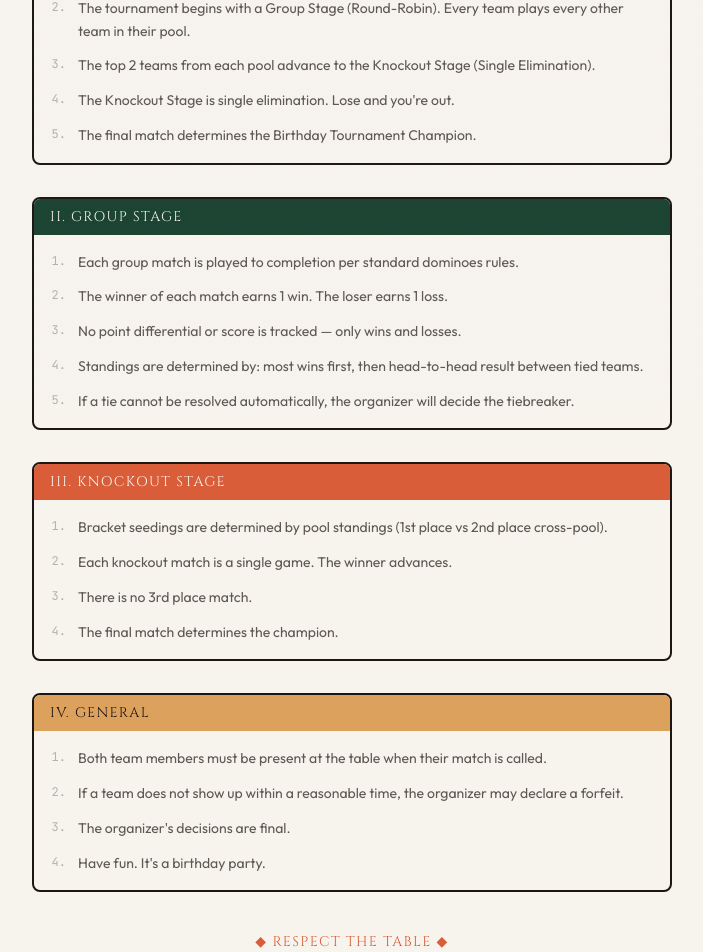
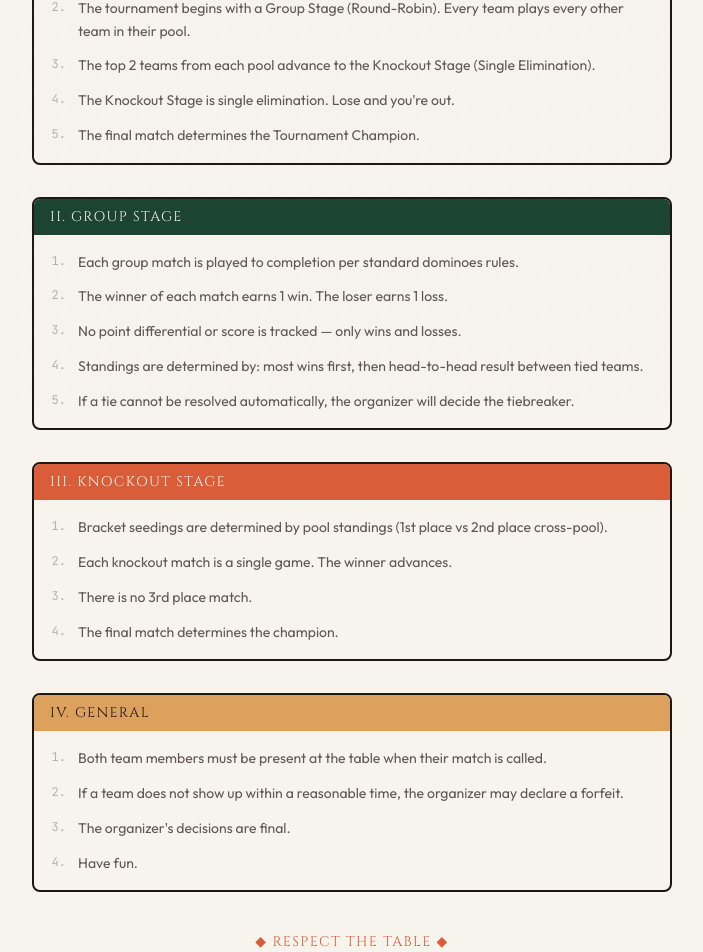
Before and after one commit to gabogiapp/dominoes, a React (Vite) app: page /rules in a window 1280 px wide. Shown: the part 398-1350 px from the top of the page, without its empty margins (288-991 px from the left). Built offline with nearby package versions, Linux system fonts and the light colour scheme; no server answers.

Commit message:
fix: remove all mentions of birthday from tournament event

```diff
--- a/src/components/ChampionModal.jsx
+++ b/src/components/ChampionModal.jsx
@@ -69,7 +69,7 @@ export default function ChampionModal({ champion, onClose }) {
               transition={{ delay: 0.3 }}
               className="font-mono text-xs tracking-[0.3em] uppercase text-timber/40 mb-3"
             >
-              Birthday Tournament Champion
+              Tournament Champion
             </motion.p>
 
             {/* Team name */}
--- a/src/context/TournamentContext.jsx
+++ b/src/context/TournamentContext.jsx
@@ -45,7 +45,7 @@ function buildInitialState(demoOverride) {
       config: {
         ...DEFAULT_CONFIG,
         ...(saved.config || {}),
-        tournamentName: (!saved.config?.tournamentName || saved.config?.tournamentName === "Gabo's Birthday Dominoes Invitational") ? DEFAULT_CONFIG.tournamentName : saved.config.tournamentName,
+        tournamentName: (!saved.config?.tournamentName || saved.config?.tournamentName.toLowerCase().includes('birthday')) ? DEFAULT_CONFIG.tournamentName : saved.config.tournamentName,
         eventDate: (!saved.config?.eventDate || saved.config?.eventDate === 'September 2026') ? DEFAULT_CONFIG.eventDate : saved.config.eventDate,
         googleFormUrl: (!saved.config?.googleFormUrl || saved.config?.googleFormUrl === 'https://forms.gle/PLACEHOLDER') ? DEFAULT_CONFIG.googleFormUrl : saved.config.googleFormUrl,
         googleSheetUrl: (!saved.config?.googleSheetUrl || saved.config?.googleSheetUrl.includes('PLACEHOLDER')) ? DEFAULT_CONFIG.googleSheetUrl : saved.config.googleSheetUrl,
--- a/src/pages/RulesPage.jsx
+++ b/src/pages/RulesPage.jsx
@@ -33,7 +33,7 @@ export default function RulesPage() {
             <Rule number="2" text="The tournament begins with a Group Stage (Round-Robin). Every team plays every other team in their pool." />
             <Rule number="3" text="The top 2 teams from each pool advance to the Knockout Stage (Single Elimination)." />
             <Rule number="4" text="The Knockout Stage is single elimination. Lose and you're out." />
-            <Rule number="5" text="The final match determines the Birthday Tournament Champion." />
+            <Rule number="5" text="The final match determines the Tournament Champion." />
           </div>
         </section>
 
@@ -79,7 +79,7 @@ export default function RulesPage() {
             <Rule number="1" text="Both team members must be present at the table when their match is called." />
             <Rule number="2" text="If a team does not show up within a reasonable time, the organizer may declare a forfeit." />
             <Rule number="3" text="The organizer's decisions are final." />
-            <Rule number="4" text="Have fun. It's a birthday party." />
+            <Rule number="4" text="Have fun." />
           </div>
         </section>
       </div>
--- a/src/pages/TournamentPage.jsx
+++ b/src/pages/TournamentPage.jsx
@@ -69,7 +69,7 @@ export default function TournamentPage() {
             <Trophy size={40} className="text-brass" />
           </div>
           <p className="font-mono text-xs tracking-[0.3em] uppercase text-timber/40 mb-3">
-            Birthday Tournament Champion
+            Tournament Champion
           </p>
           <h1 className="font-display text-5xl md:text-6xl font-bold uppercase tracking-wider text-timber mb-3">
             {champion.name}
```
